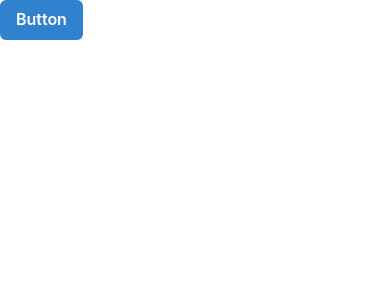
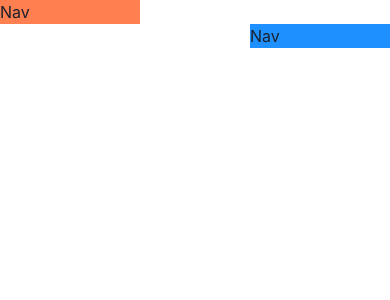
Before and after one commit to bseidman555/react-videogame-dash, a React (Vite) app: page / in a window 390 px wide. Shown: the top 300 px of the page. Built offline with nearby package versions, Linux system fonts and the light colour scheme.

Commit message:
Set up responsive layout

```diff
--- a/src/App.tsx
+++ b/src/App.tsx
@@ -1,7 +1,26 @@
-import { Button, ButtonGroup } from "@chakra-ui/react";
+import { Grid, GridItem, Show } from "@chakra-ui/react";
 
 function App() {
-  return <Button colorScheme="blue">Button</Button>;
+  return (
+    <Grid
+      templateAreas={{
+        base: `"nav" "aside"`,
+        lg: `"nav nav" "aside main"`,
+      }}
+    >
+      <GridItem area="nav" bg="coral">
+        Nav
+      </GridItem>
+      <Show above="lg">
+        <GridItem area="aside" bg="gold">
+          Aside
+        </GridItem>
+      </Show>
+      <GridItem area="main" bg="dodgerblue">
+        Nav
+      </GridItem>
+    </Grid>
+  );
 }
 
 export default App;
```
